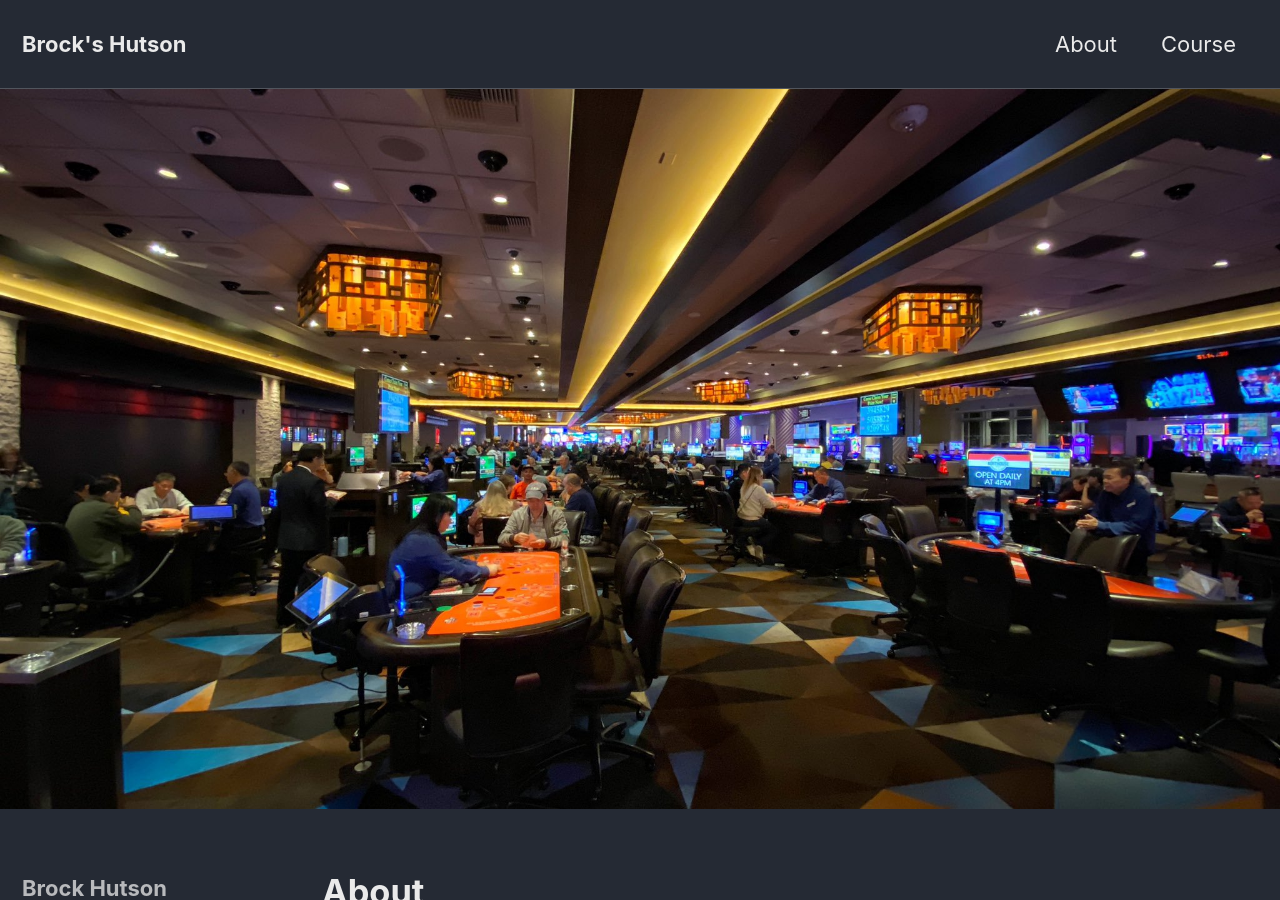
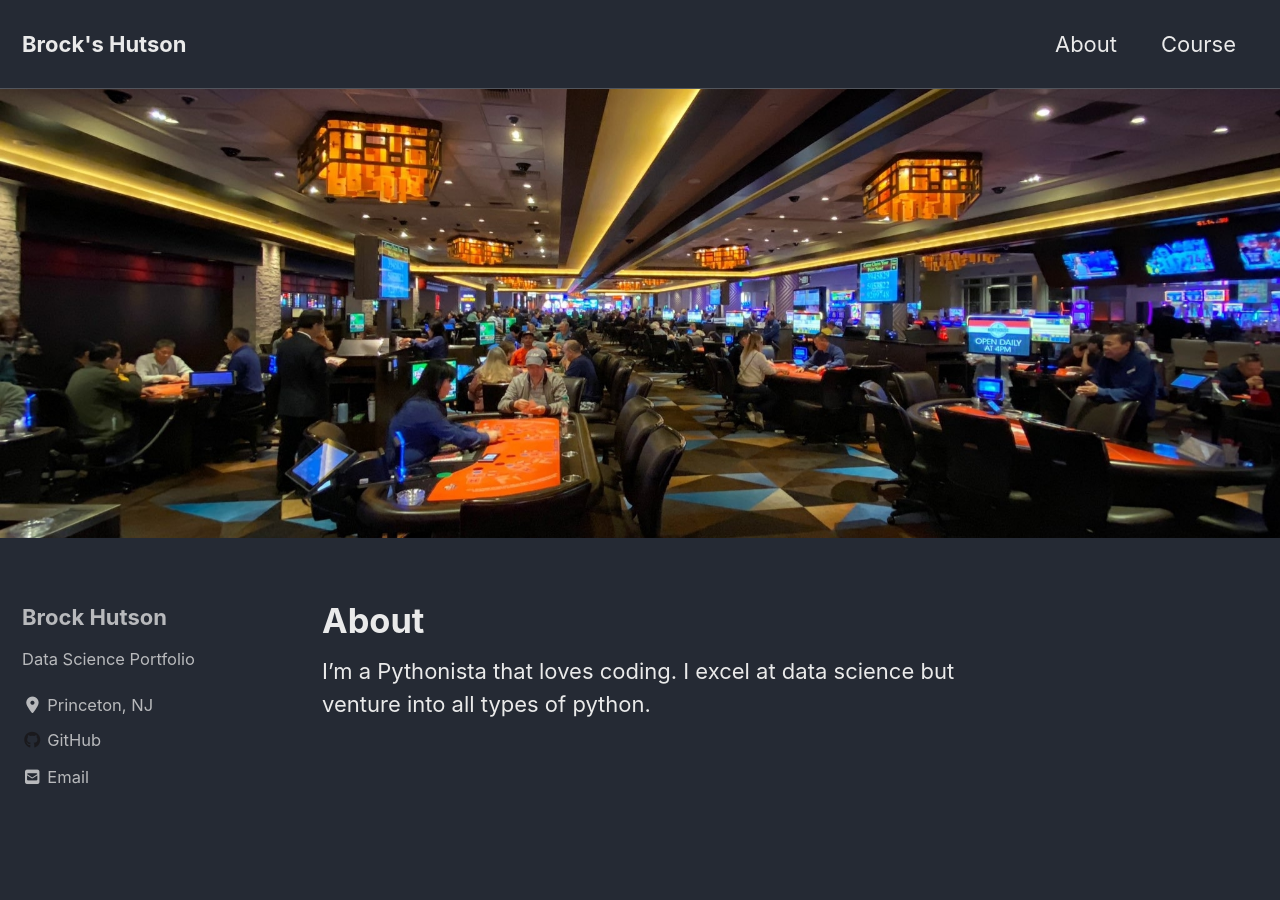
Before and after one commit to brockhutson/brockhutson.github.io, a Jekyll site: the page built from _pages/about.md, in a window 1280 px wide and 900 px high. Built offline with Jekyll 4.4.1, drawn with Linux system fonts in a browser that asks for light colours; cached includes are drawn as plain includes; nearby versions of some CDN libraries.

Commit message:
fixed url links

```diff
--- a/_pages/about.md
+++ b/_pages/about.md
@@ -2,7 +2,7 @@
 title: "About"
 permalink: /about/
 header:
-  image: "/images/about.jpg"
+  image: "assets/images/about.jpg"
 ---
 
 I'm a Pythonista that loves coding.  I excel at data science but venture into all types of python.
```
Also changed, not shown: _pages/Course.md (+1 -1 lines), assets/images/Vegas.jpg (renamed from images/Vegas.jpg), assets/images/about.jpg (added), assets/images/gaming.jpg (renamed from images/gaming.jpg), images/about.jpg (deleted).
